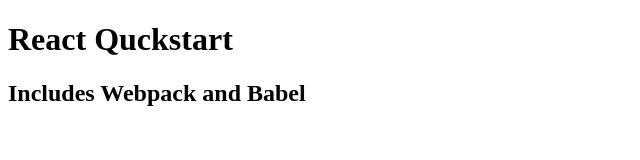
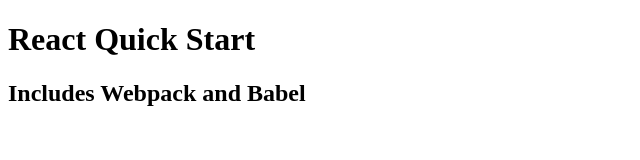
Before and after one commit to jeffschwartz/react-quickstart, a React app: page / in a window 1280 px wide. Shown: the top 160 px of the page, without its empty margins (0-640 px from the left). Built offline with nearby package versions, Linux system fonts and the light colour scheme; the HTML template or start-up script is replaced by a standard one.

Commit message:
Added eslint property.

```diff
--- a/src/app.jsx
+++ b/src/app.jsx
@@ -6,8 +6,8 @@
     render () {
         return (
             <div>
-                <h1>React Quckstart</h1>
-                <Info webpack="Webpack" babel="Babel" />
+                <h1>React Quick Start</h1>
+                <Info webpack="Webpack" babel="Babel" eslint="ESLint" />
             </div>
         );
     }
```
